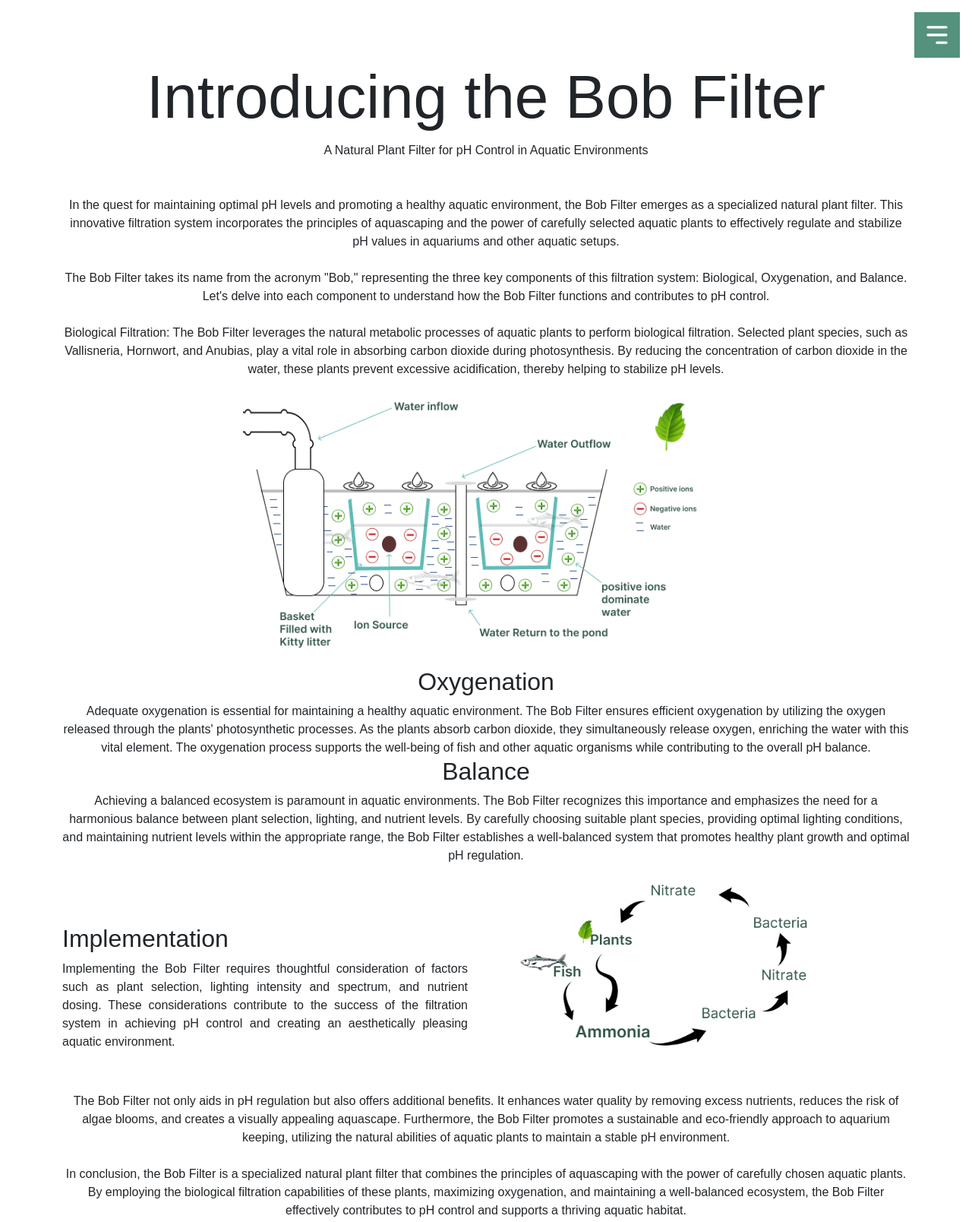
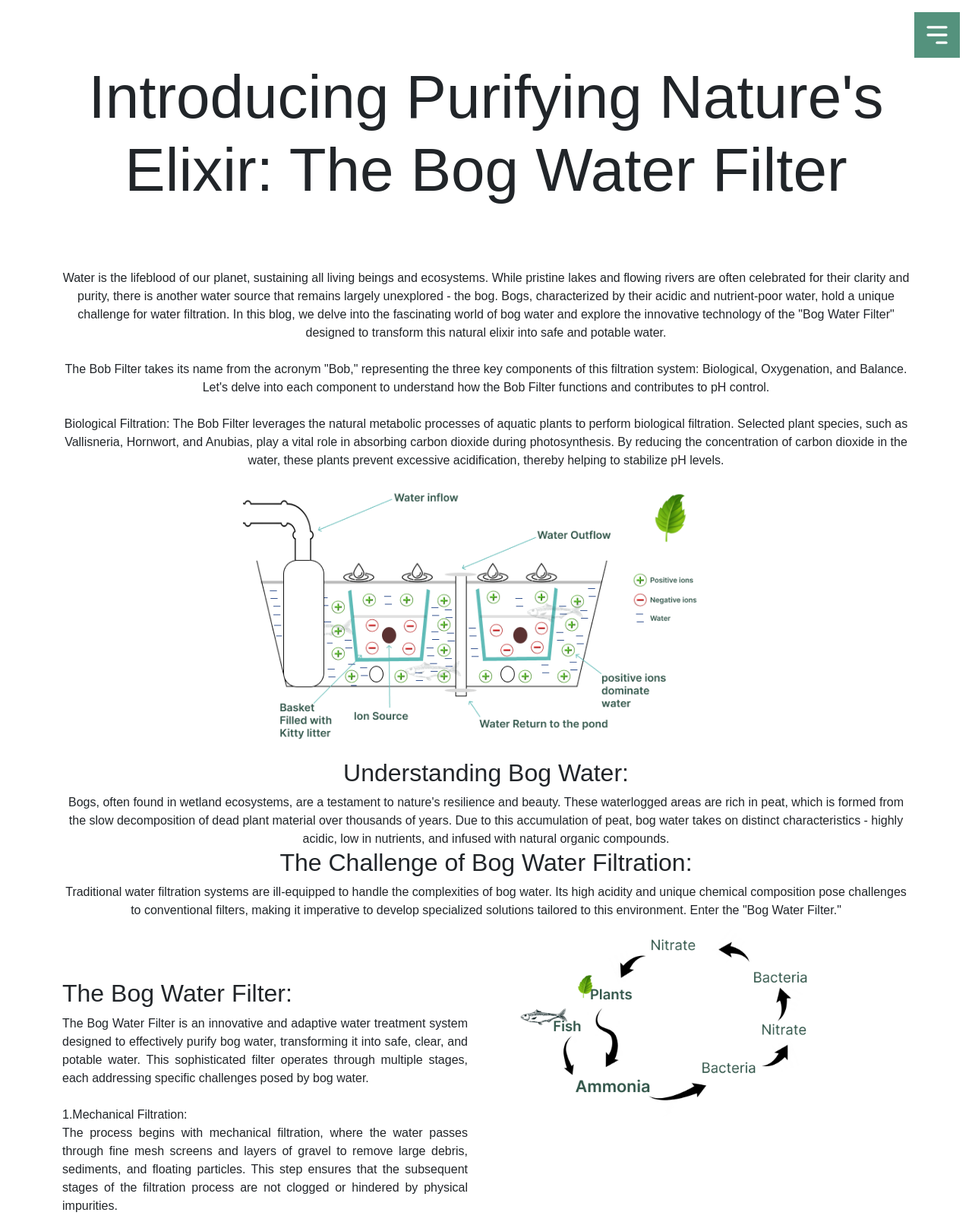
Before and after one commit to menuka1/Loters-tower, a plain HTML site: page public/filter_page.html in a window 1280 px wide. Shown: the top 1608 px of the page at 76% size. Drawn offline with nearby package versions, Linux system fonts and the light colour scheme.

Commit message:
Plant button error and update plants and filter information

```diff
--- a/public/filter_page.html
+++ b/public/filter_page.html
@@ -74,12 +74,20 @@
 
   <div class="container">
     <div class="row filter_row">
-      <h1>Introducing the Bob Filter</h1>
-      <p  data-aos="fade-in" data-aos-duration="2000">A Natural Plant Filter for pH Control in Aquatic Environments</p>
+      <h1>Introducing Purifying Nature's Elixir: The Bog Water Filter</h1>
+      <p  data-aos="fade-in" data-aos-duration="2000"></p>
 <br>
 <br>
 <br>
-<p>In the quest for maintaining optimal pH levels and promoting a healthy aquatic environment, the Bob Filter emerges as a specialized natural plant filter. This innovative filtration system incorporates the principles of aquascaping and the power of carefully selected aquatic plants to effectively regulate and stabilize pH values in aquariums and other aquatic setups.
+<!-- <h2>Introduction:</h2> -->
+
+<p>Water is the lifeblood of our planet, sustaining all living beings and ecosystems. While
+  pristine lakes and flowing rivers are often celebrated for their clarity and purity, there is
+  another water source that remains largely unexplored - the bog. Bogs, characterized by
+  their acidic and nutrient-poor water, hold a unique challenge for water filtration. In this
+  blog, we delve into the fascinating world of bog water and explore the innovative
+  technology of the "Bog Water Filter" designed to transform this natural elixir into safe
+  and potable water.
 <br>
 <br>
   The Bob Filter takes its name from the acronym "Bob," representing the three key components of this filtration system: Biological, Oxygenation, and Balance. Let's delve into each component to understand how the Bob Filter functions and contributes to pH control.
@@ -91,18 +99,73 @@
   <img src="assets/filter_imgs/filter1.png" class="filter_page_image1" data-aos="fade-in" data-aos-duration="2000">
 </div>
 
-<h2>Oxygenation</h2>
-<p> Adequate oxygenation is essential for maintaining a healthy aquatic environment. The Bob Filter ensures efficient oxygenation by utilizing the oxygen released through the plants' photosynthetic processes. As the plants absorb carbon dioxide, they simultaneously release oxygen, enriching the water with this vital element. The oxygenation process supports the well-being of fish and other aquatic organisms while contributing to the overall pH balance.
+<h2>Understanding Bog Water:</h2>
+<p> Bogs, often found in wetland ecosystems, are a testament to nature's resilience and
+  beauty. These waterlogged areas are rich in peat, which is formed from the slow
+  decomposition of dead plant material over thousands of years. Due to this
+  accumulation of peat, bog water takes on distinct characteristics - highly acidic, low in
+  nutrients, and infused with natural organic compounds.
 </p>
 <br>
-<h2>Balance</h2>
-<p>Achieving a balanced ecosystem is paramount in aquatic environments. The Bob Filter recognizes this importance and emphasizes the need for a harmonious balance between plant selection, lighting, and nutrient levels. By carefully choosing suitable plant species, providing optimal lighting conditions, and maintaining nutrient levels within the appropriate range, the Bob Filter establishes a well-balanced system that promotes healthy plant growth and optimal pH regulation.
+<h2>The Challenge of Bog Water Filtration:</h2>
+<p>Traditional water filtration systems are ill-equipped to handle the complexities of bog
+  water. Its high acidity and unique chemical composition pose challenges to
+  conventional filters, making it imperative to develop specialized solutions tailored to this
+  environment. Enter the "Bog Water Filter."
 </p>
 
 <div class="row">
   <div class="col-lg-6 col-md-6 col-sm-12 col-xs-12" style="text-align: justify; margin-top:7%">
-    <h2>Implementation</h2>
-    <p>Implementing the Bob Filter requires thoughtful consideration of factors such as plant selection, lighting intensity and spectrum, and nutrient dosing. These considerations contribute to the success of the filtration system in achieving pH control and creating an aesthetically pleasing aquatic environment.
+    <h2>The Bog Water Filter:</h2>
+    <p>The Bog Water Filter is an innovative and adaptive water treatment system designed to
+      effectively purify bog water, transforming it into safe, clear, and potable water. This
+      sophisticated filter operates through multiple stages, each addressing specific
+      challenges posed by bog water.
+      <br>
+      <br>
+             1.Mechanical Filtration:
+      <br>
+      The process begins with mechanical filtration, where the water passes through fine
+      mesh screens and layers of gravel to remove large debris, sediments, and floating
+      particles. This step ensures that the subsequent stages of the filtration process are not
+      clogged or hindered by physical impurities.
+      <br>
+      <br>
+             2.Chemical Filtration:
+      <br>
+      <br>
+      Next, the water enters the chemical filtration stage, which utilizes activated carbon.
+      Activated carbon has a remarkable ability to adsorb organic compounds, odors, and
+      certain dissolved contaminants, leaving the water cleaner and more palatable. This step
+      plays a crucial role in neutralizing the acidity and enhancing the overall quality of the
+      filtered water.
+      <br>
+      <br>
+             3.Biological Filtration:
+      <br>
+      <br>
+      One of the standout features of the Bog Water Filter is its incorporation of biological
+      filtration methods. Beneficial bacteria are introduced into the filtration system, which
+      actively breaks down and decomposes organic matter in the water. This natural process
+      further reduces acidity and improves water clarity.
+      <br>
+      <br>
+             4.Ion Exchange:
+      <br>
+      <br>
+      To tackle the presence of certain metals and ions, an ion exchange process is
+      integrated into the Bog Water Filter. This stage selectively removes unwanted ions from
+      the water, such as heavy metals, which are then replaced with harmless ions.
+      <br>
+      <br>
+             5.Ultraviolet (UV) Disinfection:
+     <br>
+     <br>
+      The final stage involves passing the water through a UV disinfection chamber.
+      Ultraviolet light effectively deactivates harmful microorganisms like bacteria and
+      viruses, ensuring the water is safe for consumption and free from waterborne diseases.
+      <br>
+      <br>
     </p>
 
   </div>
@@ -112,10 +175,10 @@
 
 </div>
 
-<p>The Bob Filter not only aids in pH regulation but also offers additional benefits. It enhances water quality by removing excess nutrients, reduces the risk of algae blooms, and creates a visually appealing aquascape. Furthermore, the Bob Filter promotes a sustainable and eco-friendly approach to aquarium keeping, utilizing the natural abilities of aquatic plants to maintain a stable pH environment.
+<!-- <p>The Bob Filter not only aids in pH regulation but also offers additional benefits. It enhances water quality by removing excess nutrients, reduces the risk of algae blooms, and creates a visually appealing aquascape. Furthermore, the Bob Filter promotes a sustainable and eco-friendly approach to aquarium keeping, utilizing the natural abilities of aquatic plants to maintain a stable pH environment.
 <br>
 <br>
-  In conclusion, the Bob Filter is a specialized natural plant filter that combines the principles of aquascaping with the power of carefully chosen aquatic plants. By employing the biological filtration capabilities of these plants, maximizing oxygenation, and maintaining a well-balanced ecosystem, the Bob Filter effectively contributes to pH control and supports a thriving aquatic habitat.</p>
+  In conclusion, the Bob Filter is a specialized natural plant filter that combines the principles of aquascaping with the power of carefully chosen aquatic plants. By employing the biological filtration capabilities of these plants, maximizing oxygenation, and maintaining a well-balanced ecosystem, the Bob Filter effectively contributes to pH control and supports a thriving aquatic habitat.</p> -->
 
 
   <div class="image-container">
```
Also changed, not shown: index.html (+12 -8 lines), plant_list.html (+15 -15 lines), plant_list_pages/Echinodorus Bleheri.html (added, +180 -0 lines).
